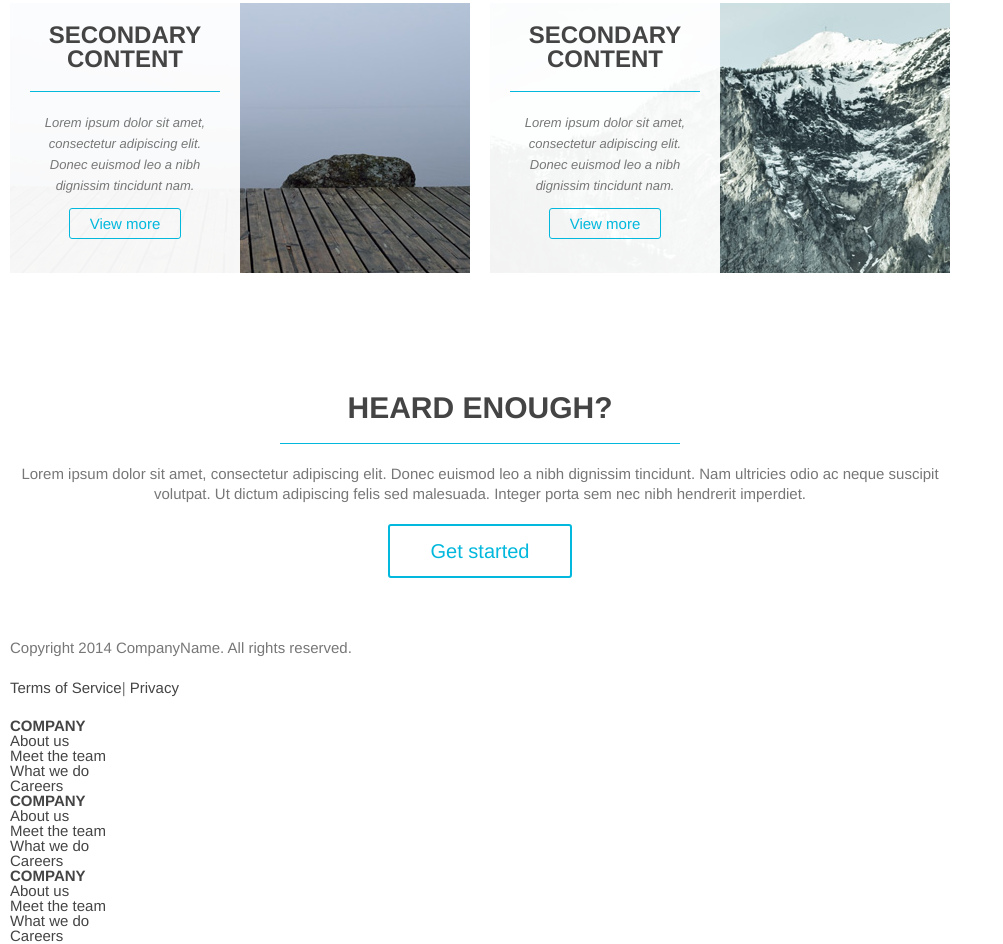
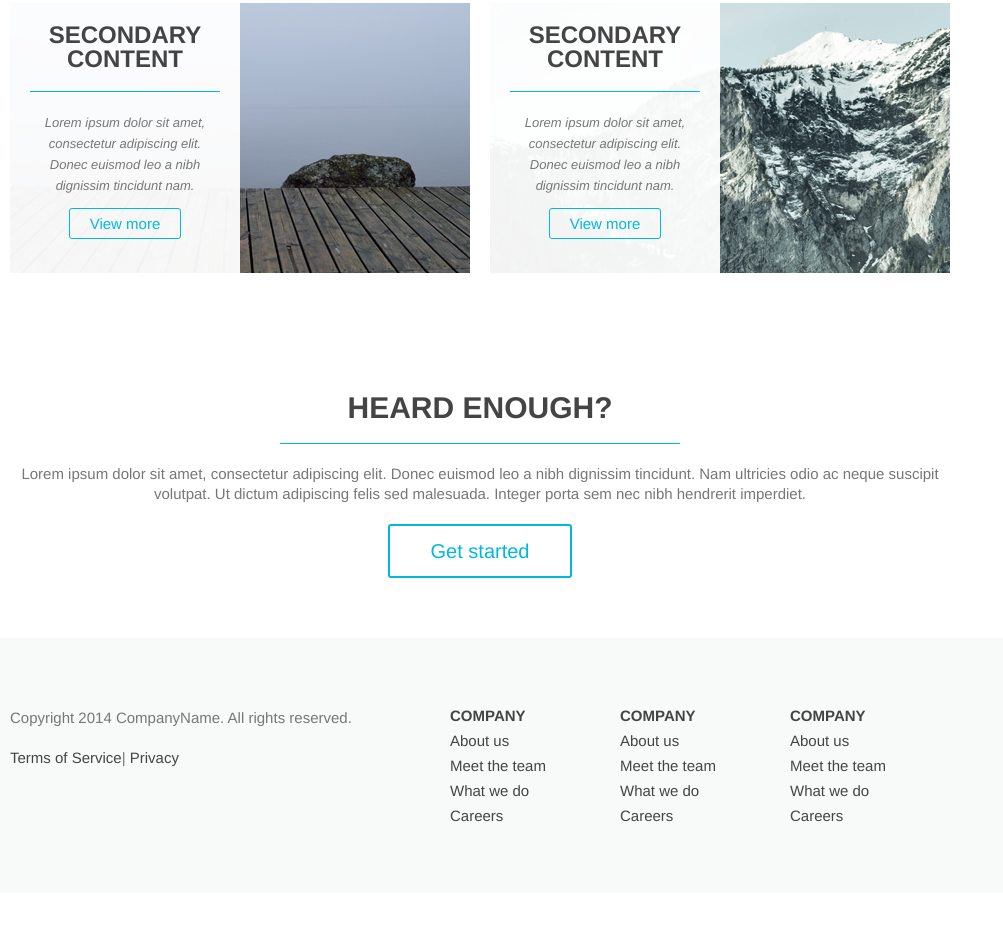
Before and after one commit to snicusor/simple-website, a plain HTML site: page index.html in a window 1280 px wide. Shown: the part 2022-2966 px from the top of the page, without its empty margins (0-1003 px from the left). After the commit the page ends 2915 px from the top, so only its background shows below. Drawn offline with Linux system fonts and the light colour scheme.

Commit message:
added footer styles

```diff
--- a/css/style.css
+++ b/css/style.css
@@ -271,3 +271,31 @@ article h4 {
     background-color: #02b8dd;
     color: #fff;
 }
+
+/* Footer */
+
+footer {
+    padding: 60px 0;
+    background-color: #f8fafa;
+}
+
+#footer-info {
+    width: 380px;
+    float: left;
+    margin-top: 10px;
+}
+
+#footer-links {
+    width: 520px;
+    float: right;
+}
+
+#footer-links ul {
+    width: 150px;
+    float: left;
+    margin-left: 20px;
+}
+
+#footer-links ul li {
+    margin: 10px 0;
+}
```
